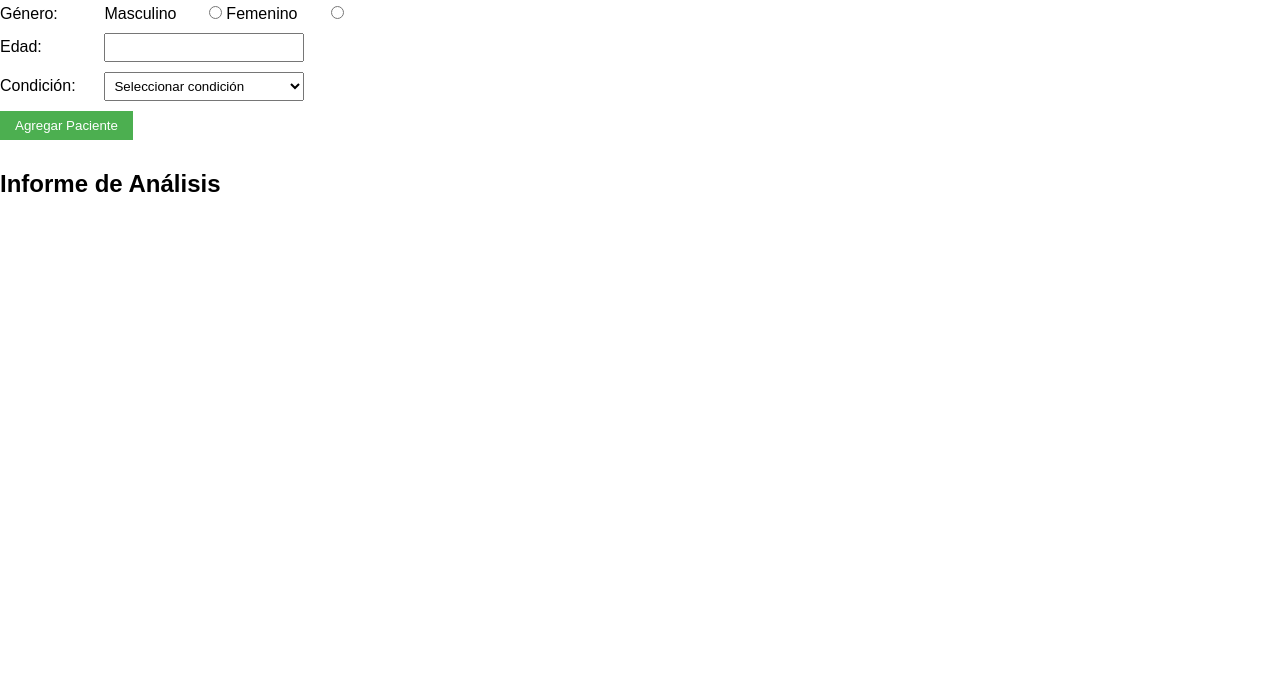
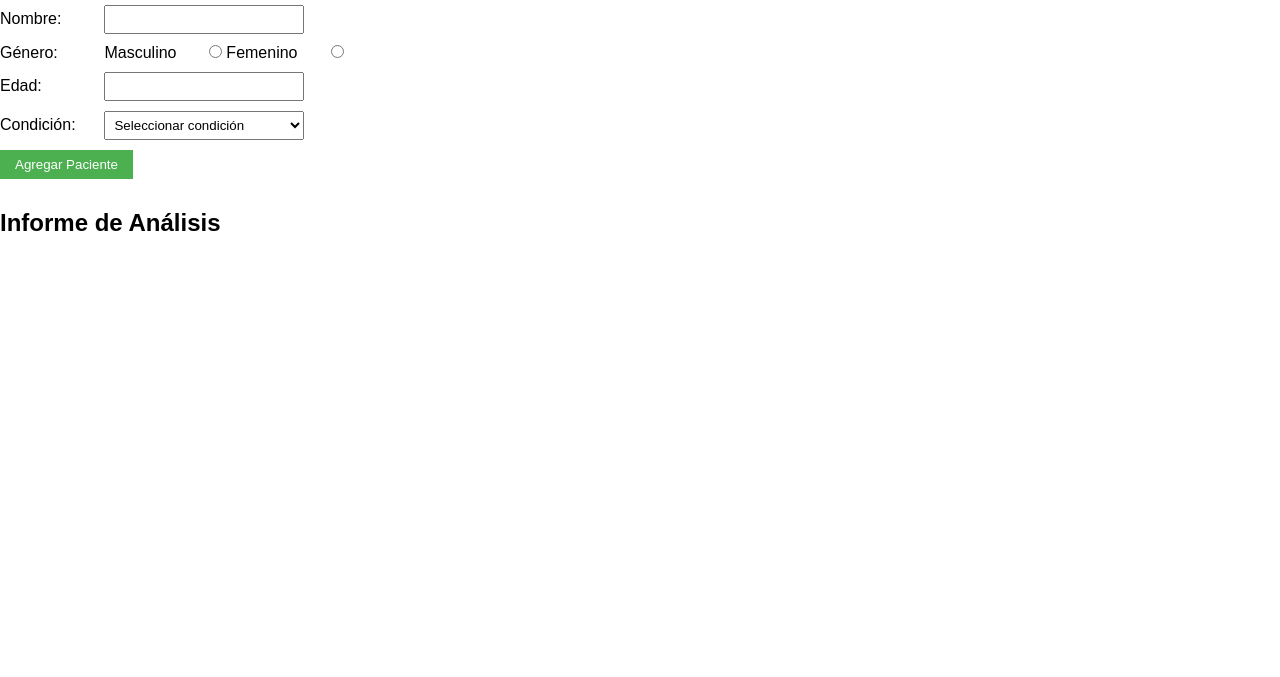
Before and after one commit to DJAngel973/Health-Analysis-IBM, a plain HTML site: page public/index.html in a window 1280 px wide. Shown: the part 140-817 px from the top of the page. Drawn offline with Linux system fonts and the light colour scheme.

```diff
--- a/public/index.html
+++ b/public/index.html
@@ -51,6 +51,10 @@
             <div class="analysisForm">
                 <h1>Análisis de datos de salud</h1>
 
+                <div>
+                    <label for="name">Nombre:</label>
+                    <input type="text" id="name">
+                </div>
                 <!-- Sección de selección de género -->
                 <div>
                     <label>Género:</label>
```
Also changed, not shown: scripts/health_analysis.js (+3 -7 lines).
